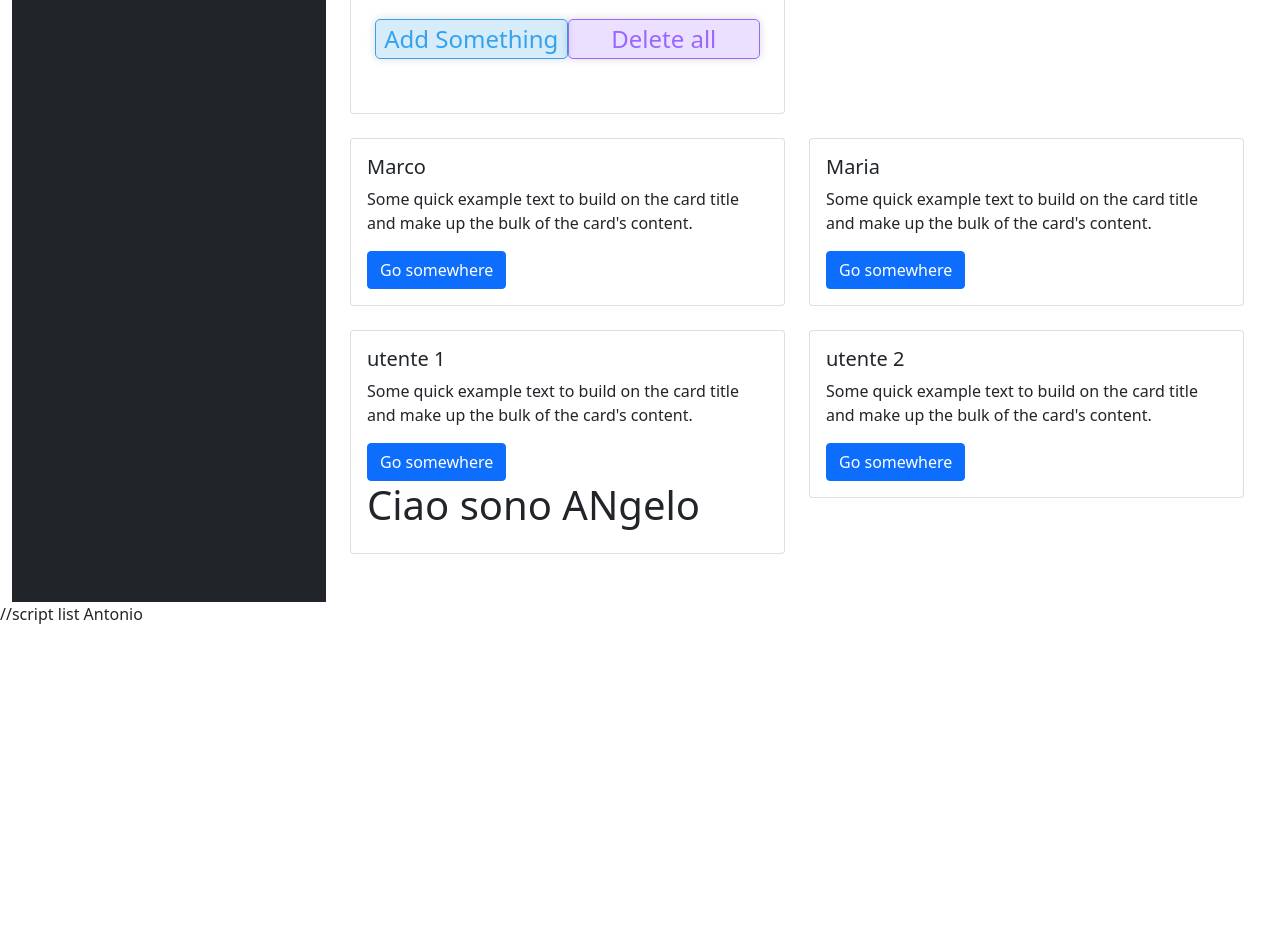
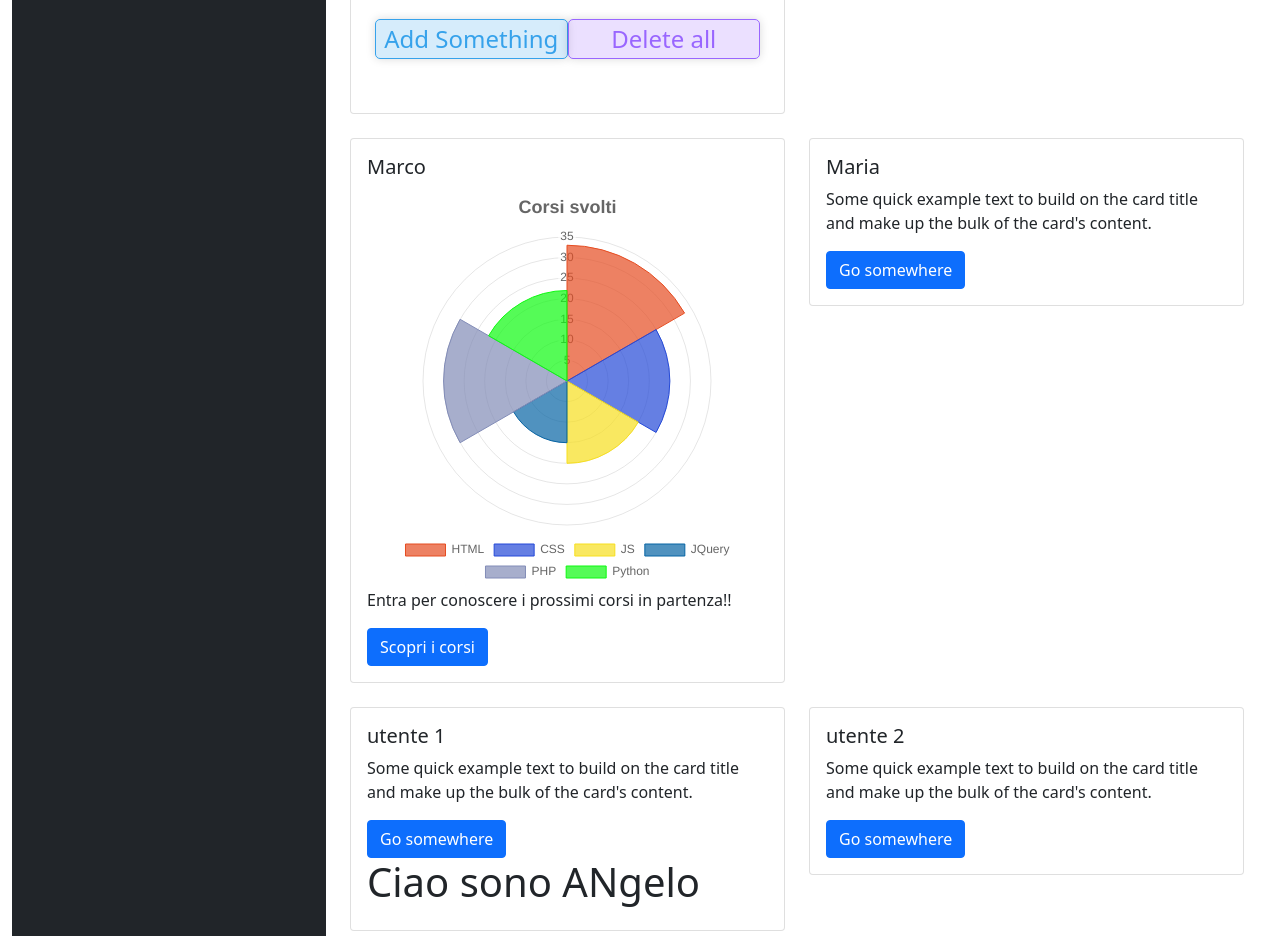
Before and after one commit to fabiofolgori/musa-dashboard, a website: page index.html in a window 1280 px wide. Shown: the part 2160-3096 px from the top of the page. Before the commit the page ends 2786 px from the top, so only its background shows below. Drawn offline with nearby package versions, Linux system fonts and the light colour scheme.

Commit message:
Inserimento canvas Marco

```diff
--- a/assets/js/script.js
+++ b/assets/js/script.js
@@ -73,5 +73,51 @@ function onLoad() {
         }
     });
 
+    // script marco
+
+
+    const ctx_marco = document.getElementById('chart-marco').getContext('2d');
+    const myChart = new Chart(ctx_marco, {
+        type: 'polarArea',
+        data: {
+            labels: ['HTML', 'CSS', 'JS', 'JQuery', 'PHP', 'Python'],
+            datasets: [{
+                data: [33, 25, 20, 15, 30, 22],
+                backgroundColor: [
+                    'rgb(229, 76, 33, 0.7)',
+                    'rgba(36, 73, 216, 0.7)',
+                    'rgba(247, 223, 30, 0.7)',
+                    'rgba(7, 100, 164, 0.7)',
+                    'rgba(130, 140, 183, 0.7)',
+                    'rgba(13, 249, 16, 0.7)'
+                ],
+                borderColor: [
+                    'rgba(229, 76, 33, 1)',
+                    'rgba(36, 73, 216, 1)',
+                    'rgba(247, 223, 30, 1)',
+                    'rgba(7, 100, 164, 1)',
+                    'rgba(130, 140, 183, 1)',
+                    'rgba(13, 249, 16, 1)'
+                ],
+                borderWidth: 1
+            }]
+        },
+        options: {
+            responsive: true,
+            plugins: {
+                legend: {
+                position: 'bottom',
+                },
+                title: {
+                    display: true,
+                    text: 'Corsi svolti',
+                font: {
+                    size: 18,
+                }
+                }
+            }
+        },
+    });
+
 
 }
--- a/index.html
+++ b/index.html
@@ -113,9 +113,9 @@
                             <div class="card">
                                 <div class="card-body">
                                     <h5 class="card-title">Marco</h5>
-                                    <p class="card-text">Some quick example text to build on the card title and make up
-                                        the bulk of the card's content.</p>
-                                    <a href="#" class="btn btn-primary">Go somewhere</a>
+                                    <canvas id="chart-marco" width="400" height="400"></canvas
+                                    <p class="card-text">Entra per conoscere i prossimi corsi in partenza!!</p>
+                                        <button class="btn btn-primary" type="button">Scopri i corsi</button>
                                 </div>
                             </div>
                         </div>
```
